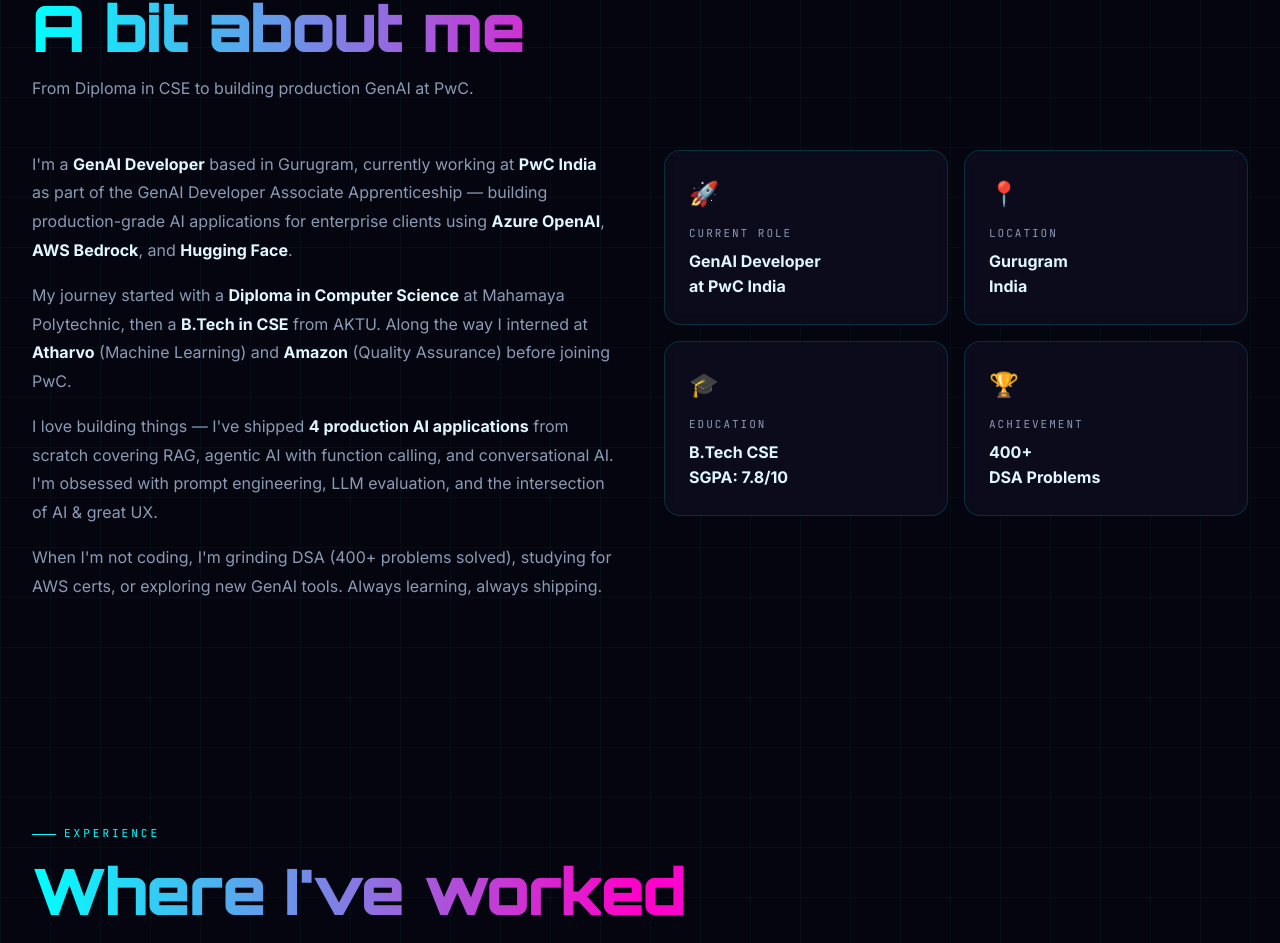
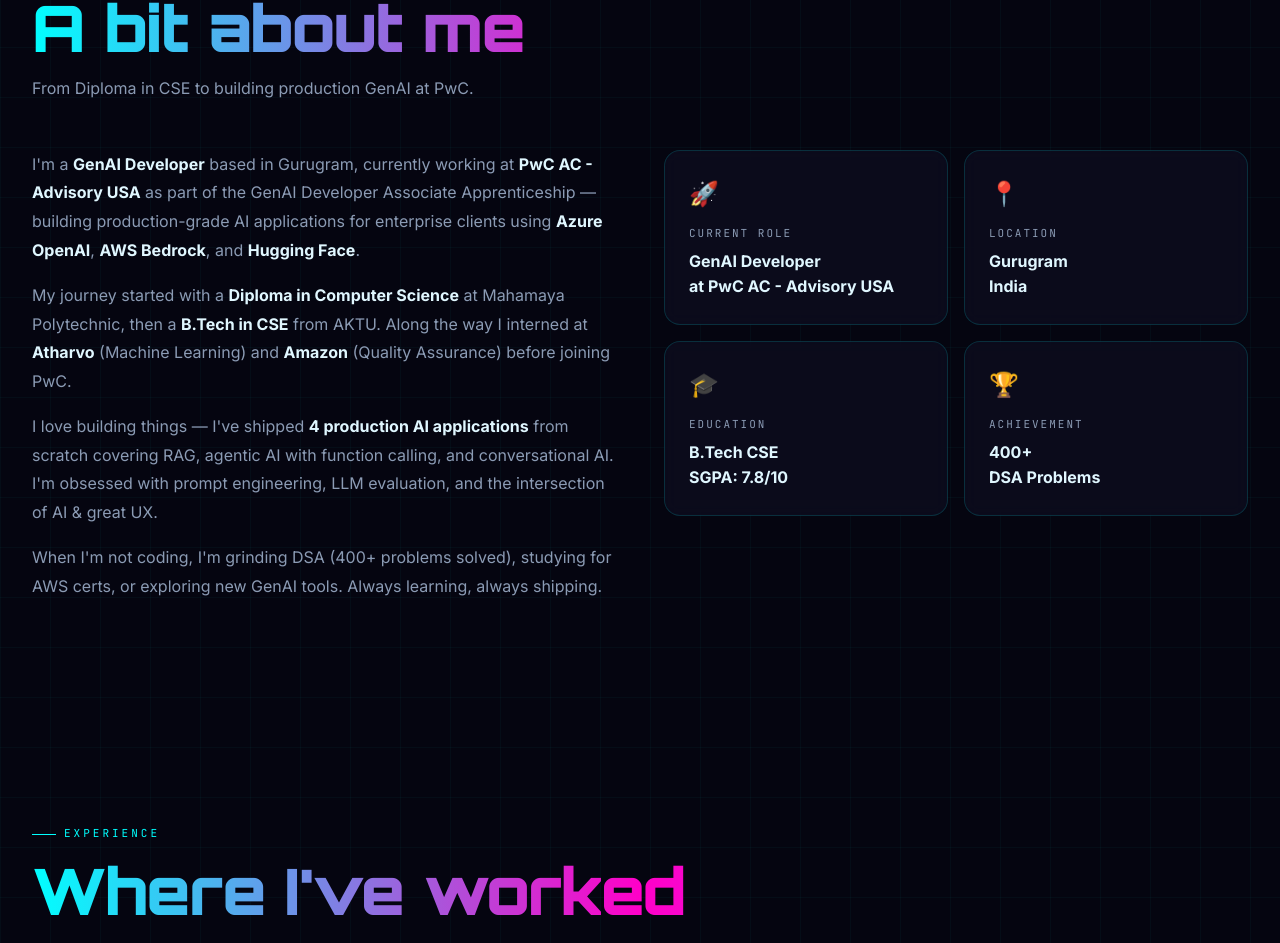
Before and after one commit to kanhaiyachaudhary-source/kanhaiya772, a Next.js app: page / in a window 1280 px wide. Shown: the part 1153-2096 px from the top of the page. Built offline with nearby package versions, Linux system fonts and the light colour scheme.

Commit message:
Update company name to PwC AC - Advisory USA

```diff
--- a/src/app/page.tsx
+++ b/src/app/page.tsx
@@ -101,7 +101,7 @@
         <div className="about-grid">
           <div className="about-text reveal">
             <p>
-              I&apos;m a <strong>GenAI Developer</strong> based in Gurugram, currently working at <strong>PwC India</strong> as part of the GenAI Developer Associate Apprenticeship — building production-grade AI applications for enterprise clients using <strong>Azure OpenAI</strong>, <strong>AWS Bedrock</strong>, and <strong>Hugging Face</strong>.
+              I&apos;m a <strong>GenAI Developer</strong> based in Gurugram, currently working at <strong>PwC AC - Advisory USA</strong> as part of the GenAI Developer Associate Apprenticeship — building production-grade AI applications for enterprise clients using <strong>Azure OpenAI</strong>, <strong>AWS Bedrock</strong>, and <strong>Hugging Face</strong>.
             </p>
             <p>
               My journey started with a <strong>Diploma in Computer Science</strong> at Mahamaya Polytechnic, then a <strong>B.Tech in CSE</strong> from AKTU. Along the way I interned at <strong>Atharvo</strong> (Machine Learning) and <strong>Amazon</strong> (Quality Assurance) before joining PwC.
@@ -117,7 +117,7 @@
             <div className="about-card reveal">
               <div className="about-card-icon">🚀</div>
               <div className="about-card-title">Current Role</div>
-              <div className="about-card-value">GenAI Developer<br/>at PwC India</div>
+              <div className="about-card-value">GenAI Developer<br/>at PwC AC - Advisory USA</div>
             </div>
             <div className="about-card reveal">
               <div className="about-card-icon">📍</div>
```
